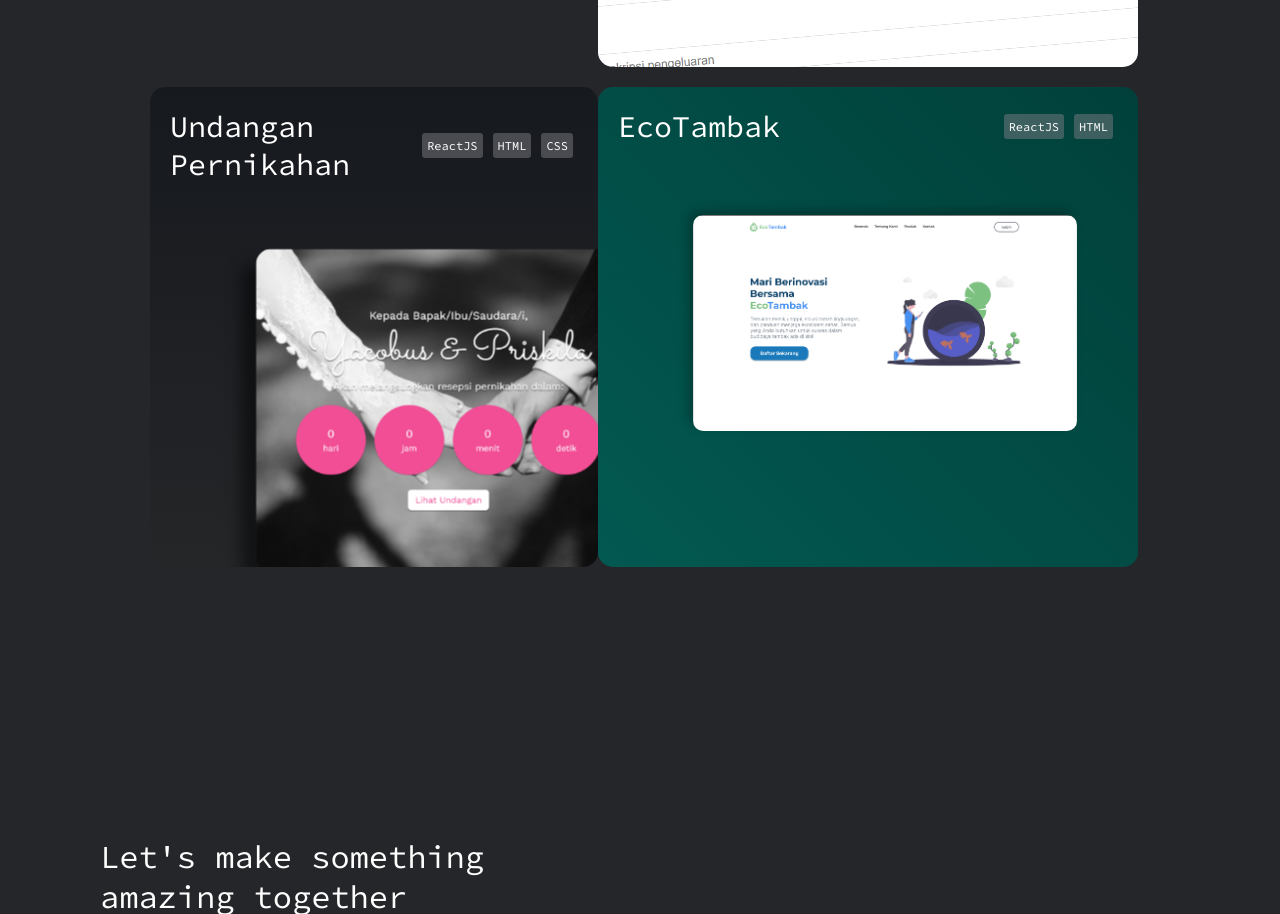
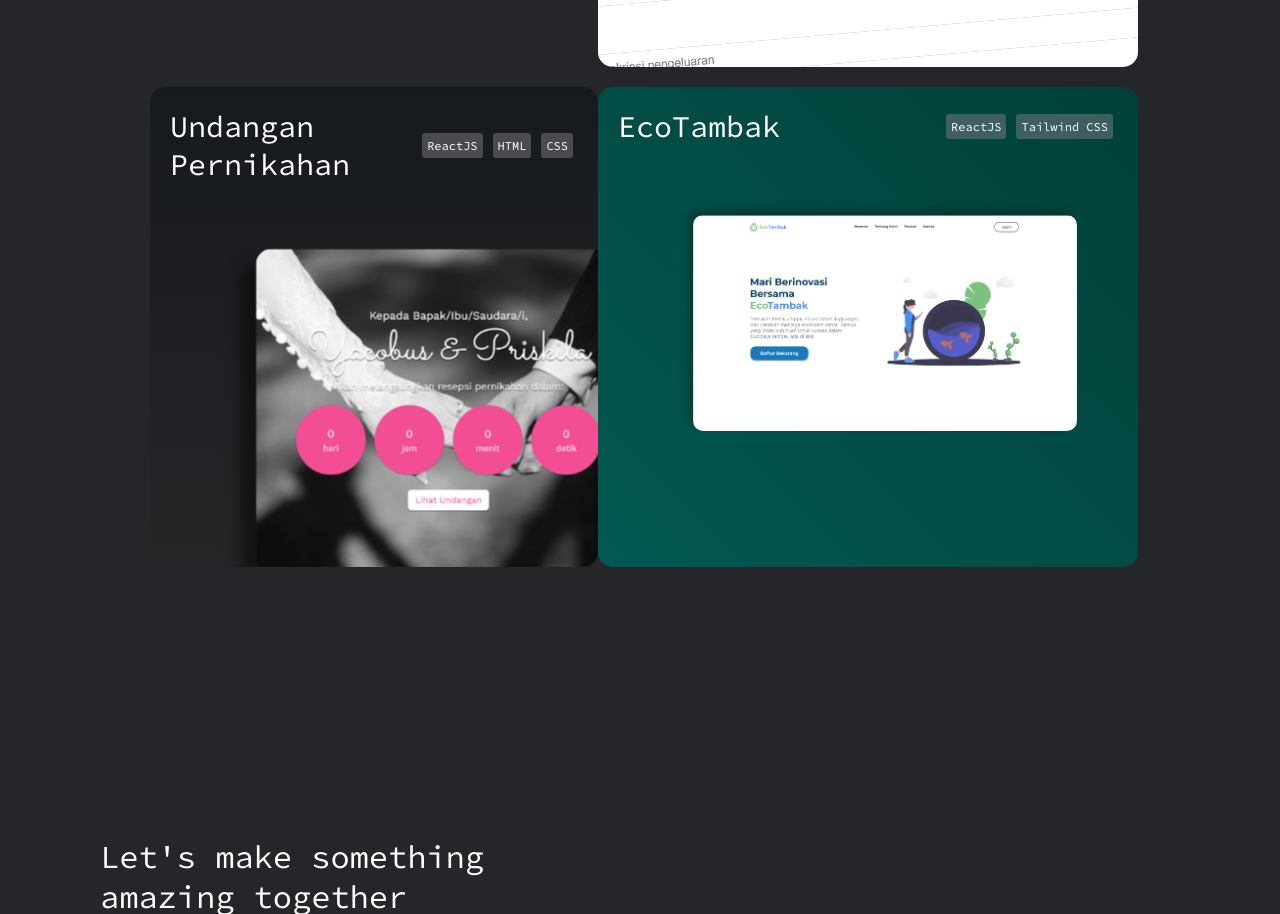
Before and after one commit to ShynoticGG/my-portfolio, a plain HTML site: page index.html in a window 1280 px wide. Shown: the part 2267-3181 px from the top of the page. Drawn offline with Linux system fonts and the light colour scheme.

Commit message:
Update index.html

```diff
--- a/index.html
+++ b/index.html
@@ -161,7 +161,7 @@
             <h3>EcoTambak</h3>
             <div class="tech-stack">
               <p>ReactJS</p>
-              <p>HTML</p>
+              <p>Tailwind CSS</p>
             </div>
           </div>
           <img
```
